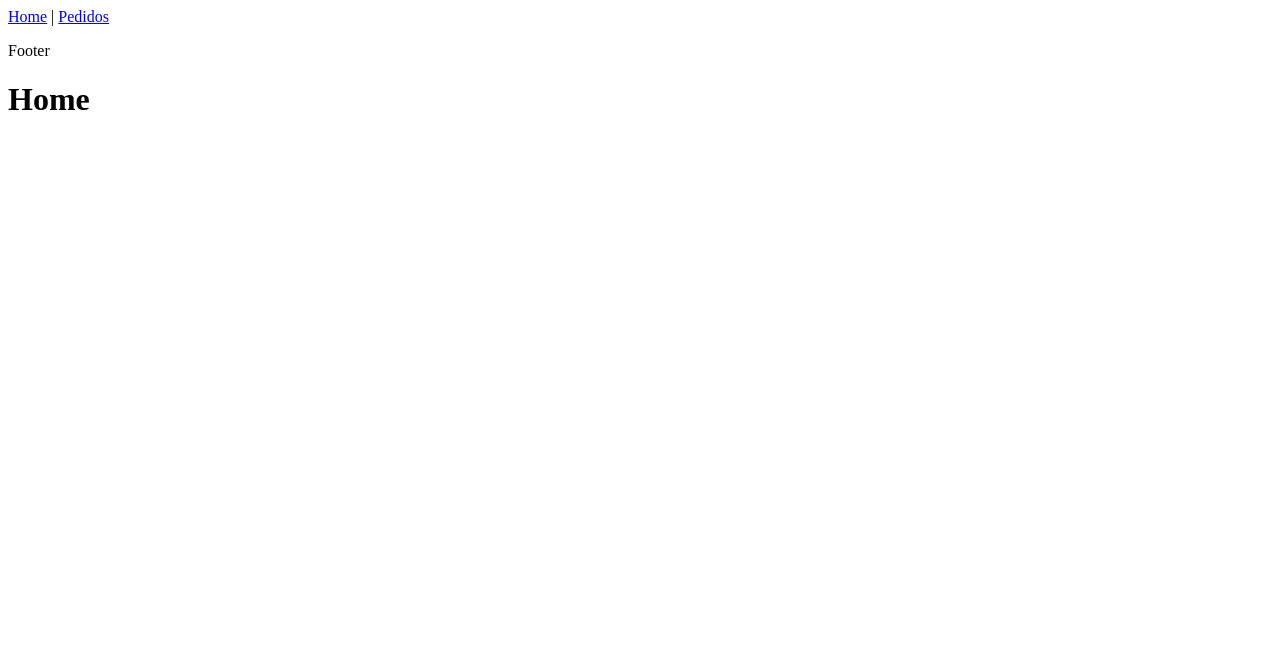
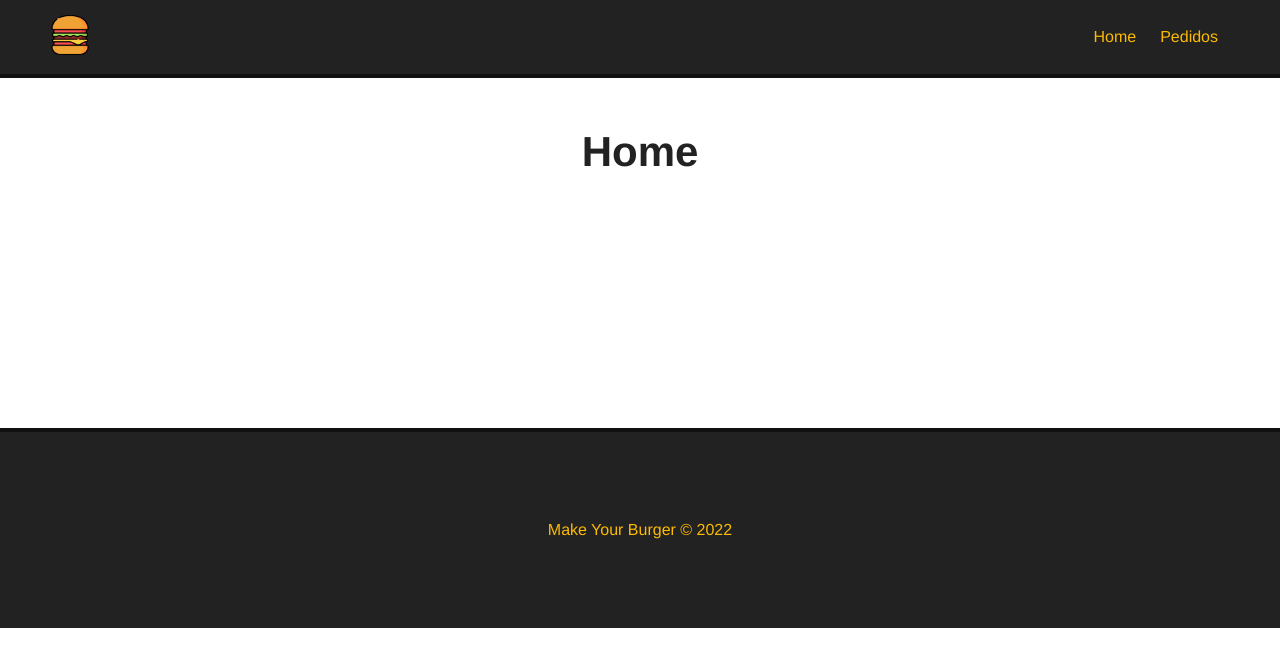
Before and after one commit to JLira/HamburgerDelivery, a Vue app: page / in a window 1280 px wide. Shown: the top 666 px of the page. Built offline with nearby package versions, Linux system fonts and the light colour scheme.

Commit message:
chore: Vue Finalizing project header an footer

```diff
--- a/src/App.vue
+++ b/src/App.vue
@@ -1,19 +1,43 @@
 <template>
-  <Navbar />
+  <Navbar :logo="logo_src" :alt="app_name" />
+  <router-view />
   <Footer />
-  <router-view />
 </template>
 
 <script>
-import Navbar from './components/Navbar.vue';
-import Footer from './components/Footer.vue';
+import Navbar from "./components/Navbar.vue";
+import Footer from "./components/Footer.vue";
 
 export default {
   components: {
     Navbar,
-    Footer
-  }
-}
+    Footer,
+  },
+  data() {
+    return {
+      logo_src: "/img/logo.png",
+      app_name: "Make Your Burger",
+    };
+  },
+};
 </script>
 <style>
+ * {
+   font-family: Helvetica;
+   padding: 0;
+   margin: 0;
+   box-sizing: border-box;
+ }
+
+ .main-Container {
+   margin: 50px;
+   min-height: 250px;
+ }
+
+ h1{
+   text-align: center;
+   font-size: 42px;
+   margin-bottom: 30px;
+   color: #222;
+ }
 </style>
--- a/src/components/Footer.vue
+++ b/src/components/Footer.vue
@@ -1,9 +1,24 @@
 <template>
-  <p>Footer</p>
+  <footer id="footer">
+    <p>Make Your Burger &copy; 2022</p>
+  </footer>
 </template>
 
 <script>
 export default {
-  name: "Footer"
+  name: "Footer",
+};
+</script>
+
+<style scoped>
+#footer {
+  height: 200px;
+  background-color: #222;
+  border-top: 4px solid #111;
+  color: #fcba03;
+  display: flex;
+  align-items: center;
+  justify-content: center;
+  width: 100%;
 }
-</script>
+</style>
--- a/src/components/Navbar.vue
+++ b/src/components/Navbar.vue
@@ -1,17 +1,48 @@
 <template>
   <div id="nav">
-    <router-link to="/">
-      <img src="" id="logo" />
+    <router-link to="/" id="logo-url">
+      <img :src="logo"  alt="alt" id="logo"  />
     </router-link>
 
-    <router-link to="/">Home</router-link> |
+    <router-link to="/">Home</router-link>
     <router-link to="/pedidos">Pedidos</router-link>
   </div>
 </template>
 <script>
 export default {
-  name: "Navbar"
+  name: "Navbar",
+  props: ["logo", "alt"],
 };
 </script>
 <style scoped>
+   #nav{
+     background-color: #222;
+     border-bottom: 4px solid #111;
+     padding: 15px 50px;
+     display: flex;
+     justify-content: flex-end;
+     align-items: center;
+   }
+
+  #nav #logo-url{
+    margin: auto;
+    margin-left: 0;
+  }
+
+  #logo{
+    width:40px;
+    height: 40px;
+  }
+
+  #nav a{
+    color: #FCBA03;
+    text-decoration: none;
+    margin: 12px;
+    transition: .5s;
+  }
+
+  #nav a:hover{
+    color:#FFF
+  }
+
 </style>
--- a/src/views/Home.vue
+++ b/src/views/Home.vue
@@ -1,5 +1,5 @@
 <template>
-  <div class="home">
+  <div class="main-Container">
     <h1>Home</h1>
   </div>
 </template>
--- a/src/views/Pedidos.vue
+++ b/src/views/Pedidos.vue
@@ -1,5 +1,5 @@
 <template>
-  <div>
+  <div class="main-Container">
     <h1>Pedidos</h1>
   </div>
 </template>
```
